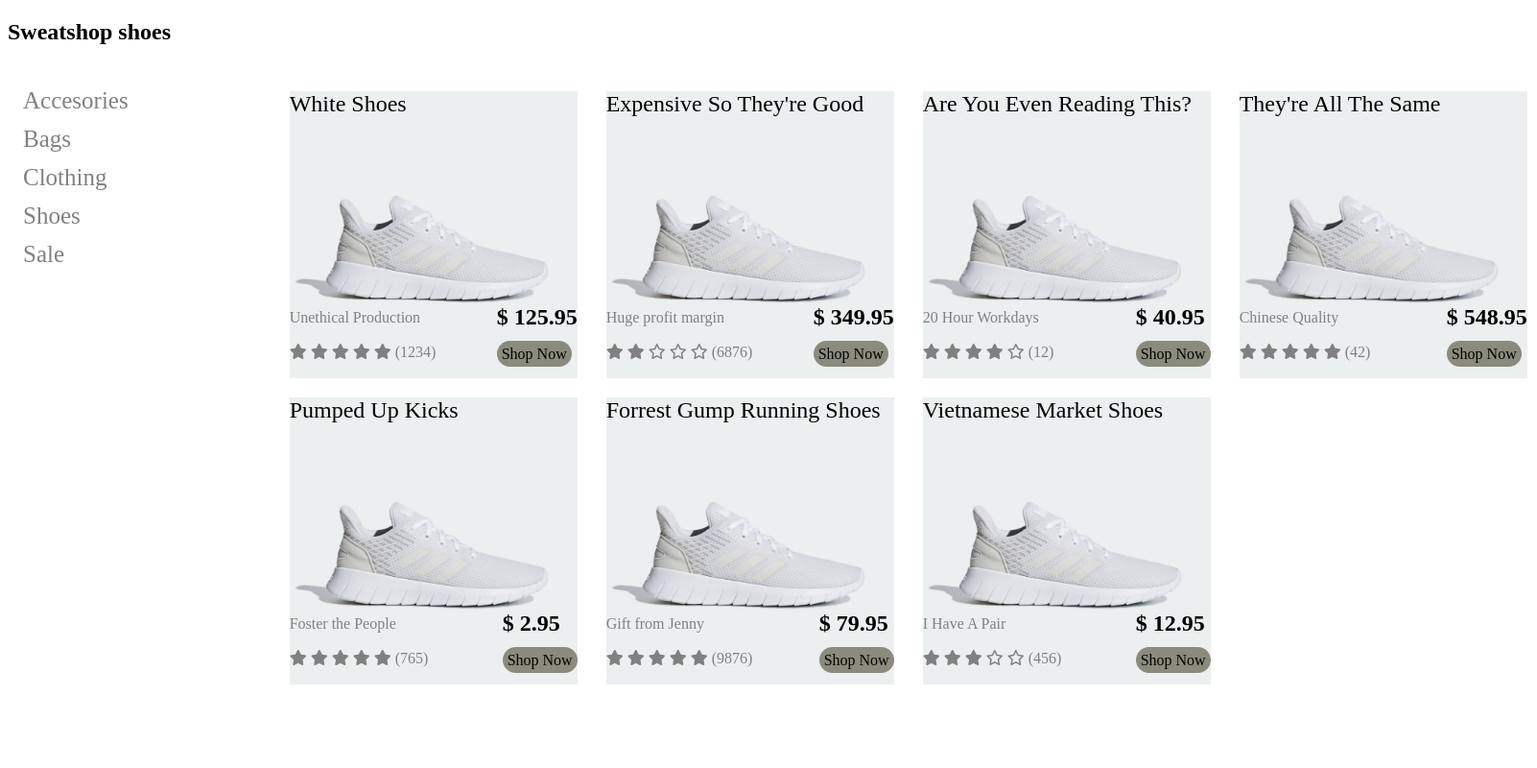
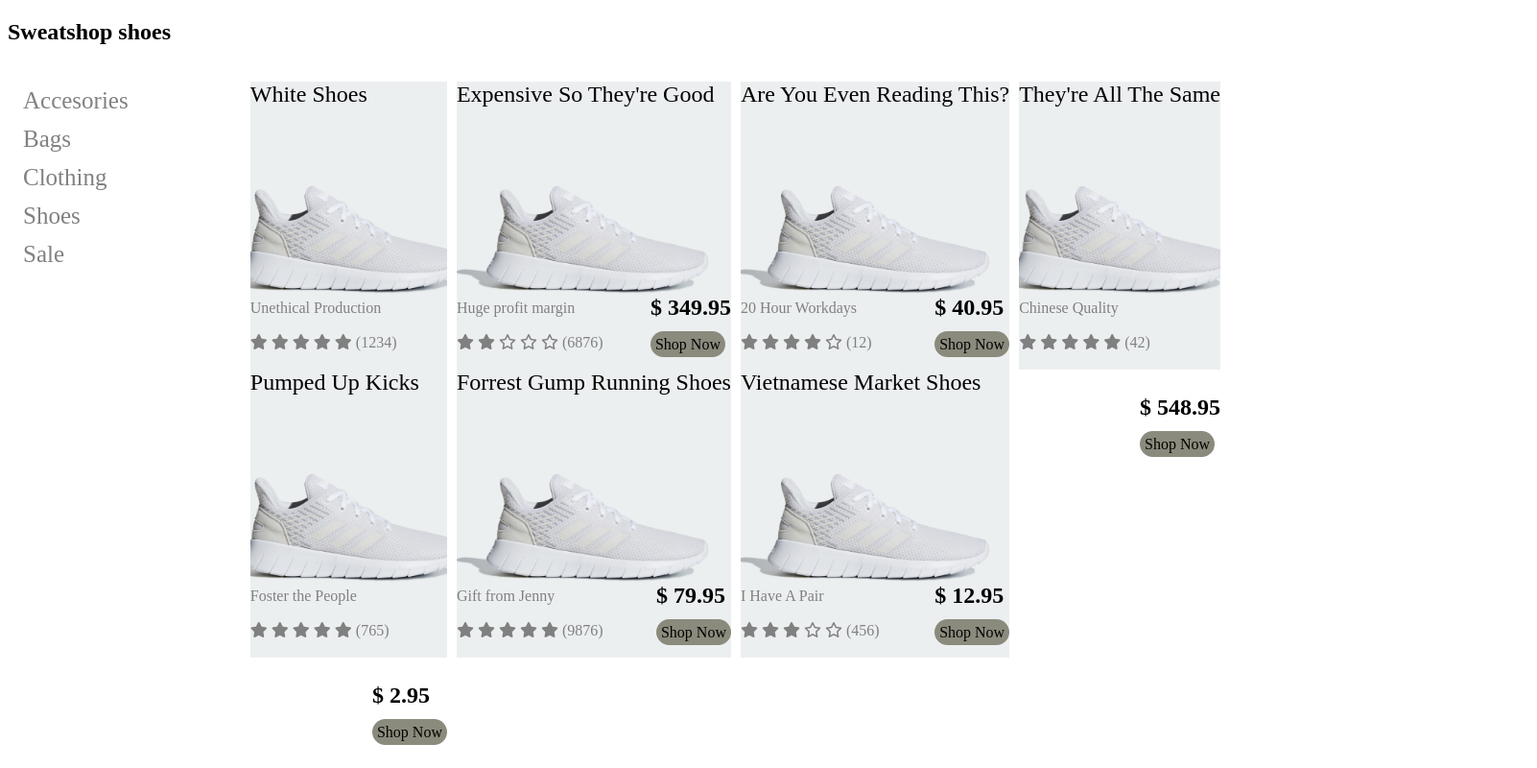
Before and after one commit to tjbecker8/Etsy-copy, a website: page client/etsy.html in a window 1280 px wide. Shown: the whole page at 96% size, 1602 px wide, since content can reach past the window. Drawn offline with Linux system fonts and the light colour scheme.

Commit message:
should be back to what it was

```diff
--- a/client/style.css
+++ b/client/style.css
@@ -17,21 +17,18 @@
 }
 
 .main {
-	margin-left: 150px;
 	display: grid;
 	grid-template-columns: 1fr 1fr 1fr 1fr;
-	column-gap: 10px;
+	grid-column-gap: 10px;
 }
 
 .product {
 	display: inline-block;
-	width: 300px;
-	height 300px;
+	height: 300px;
 	background: url(images/shoes.png);
 	background-color: #eceff0;
 	background-size: 300px;
 	background-position: center;
-	margin: 10px;
 	background-repeat: no-repeat;
 }
 
```
